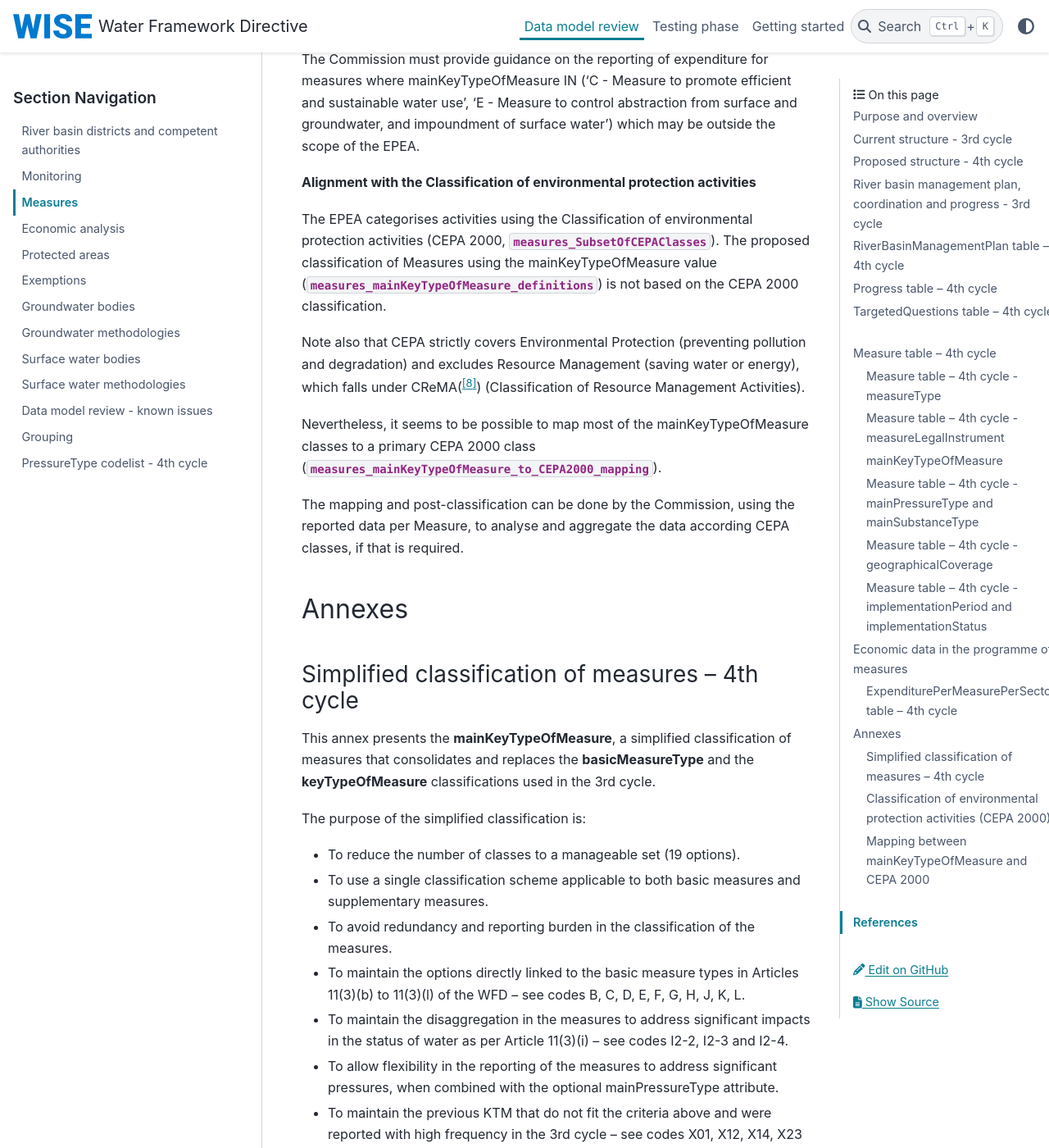
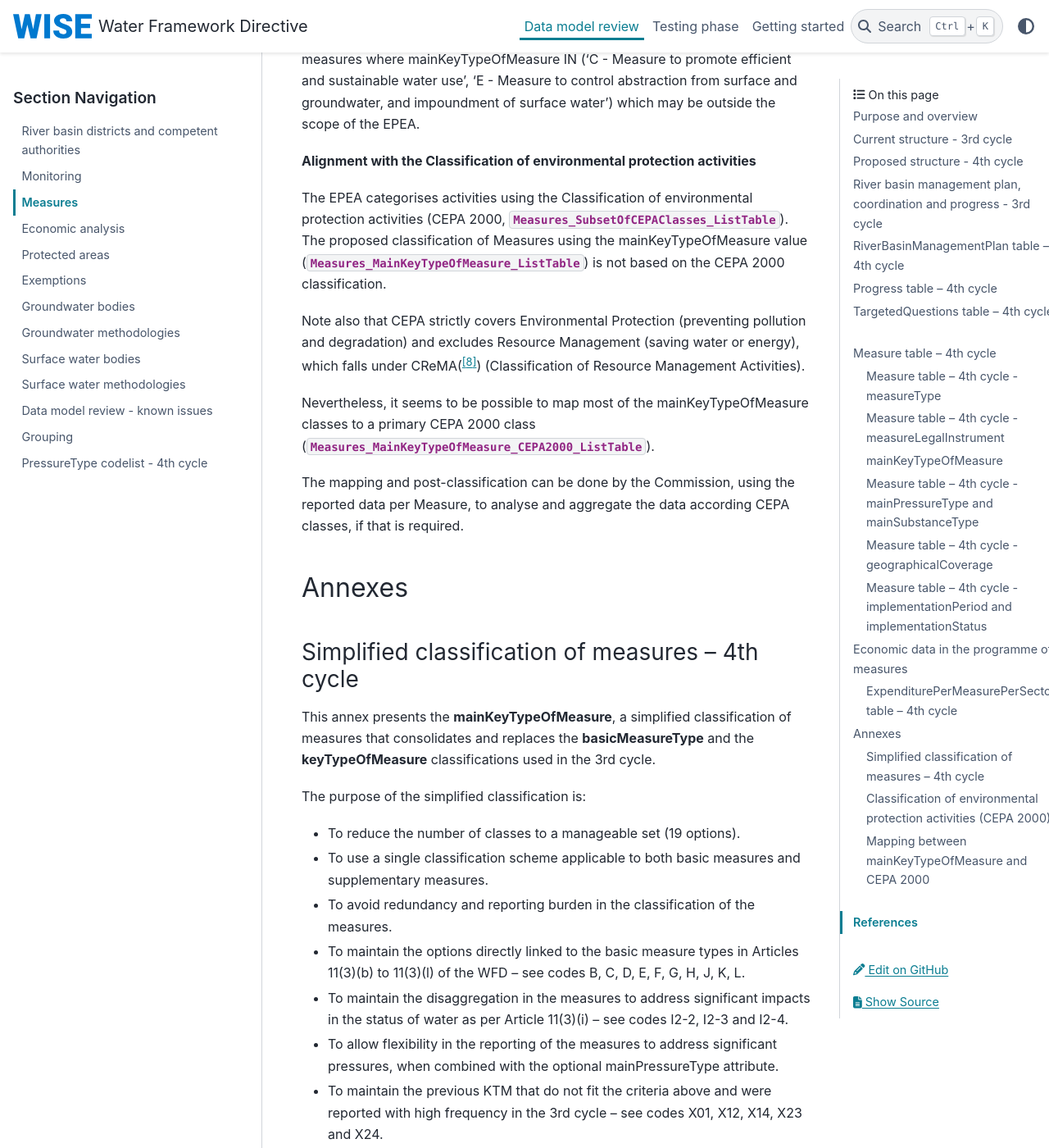
Before and after one commit to eeadata/WISE.WFD.Documentation, a Sphinx documentation site: the page built from docs/DataModelReview/WFDMeasures.md, in a window 1280 px wide and 1400 px high, scrolled down 16797 px. Shown: the whole window at 82% size. Built offline with Sphinx 7.4.7 and the PyData theme 0.15.4, drawn with Linux system fonts in a browser that asks for light colours; some of the changed text lies outside the part shown.

Commit message:
Docs: Rename :name: tags of external figures/tables and update cross-references to match filenames

```diff
--- a/docs/DataModelReview/WFDMeasures.md
+++ b/docs/DataModelReview/WFDMeasures.md
@@ -250,7 +250,7 @@ is now eliminated because it did not convey relevant information.
 ### mainKeyTypeOfMeasure
 
 The **mainKeyTypeOfMeasure** attribute contains the classification to be used for both basic and
-supplementary measures (see {numref}`measures_mainKeyTypeOfMeasure_definitions`).
+supplementary measures (see {numref}`Measures_MainKeyTypeOfMeasure_ListTable`).
 It simplifies, consolidates and replaces both the basicMeasureType and the keyTypeOfMeasure
 classifications used in the 2nd and 3rd cycles.
 
@@ -565,16 +566,16 @@ water') which may be outside the scope of the EPEA.
 **Alignment with the Classification of environmental protection activities**
 
 The EPEA categorises activities using the Classification of environmental protection activities
-(CEPA 2000, {numref}`measures_SubsetOfCEPAClasses`).
+(CEPA 2000, {numref}`Measures_SubsetOfCEPAClasses_ListTable`).
 The proposed classification of Measures using the mainKeyTypeOfMeasure value
-({numref}`measures_mainKeyTypeOfMeasure_definitions`) is not based on the CEPA 2000 classification.
+({numref}`Measures_MainKeyTypeOfMeasure_ListTable`) is not based on the CEPA 2000 classification.
 
 Note also that CEPA strictly covers Environmental Protection (preventing pollution and degradation)
 and excludes Resource Management (saving water or energy), which falls under CReMA([^CReMA])
 (Classification of Resource Management Activities).
 
 Nevertheless, it seems to be possible to map most of the mainKeyTypeOfMeasure classes to a primary
-CEPA 2000 class ({numref}`measures_mainKeyTypeOfMeasure_to_CEPA2000_mapping`).
+CEPA 2000 class ({numref}`Measures_MainKeyTypeOfMeasure_CEPA2000_ListTable`).
 
 The mapping and post-classification can be done by the Commission, using the reported data per
 Measure, to analyse and aggregate the data according CEPA classes, if that is required.
@@ -602,7 +603,7 @@ The purpose of the simplified classification is:
 * To maintain the previous KTM that do not fit the criteria above and were reported with high
   frequency in the 3rd cycle – see codes X01, X12, X14, X23 and X24.
 
-{numref}`measures_MappingmainKeyTypeOfMeasure` aligns the **mainKeyTypeOfMeasure** with the
+{numref}`Measures_MappingMainKeyTypeOfMeasure_ListTable` aligns the **mainKeyTypeOfMeasure** with the
 previous separate classification
 schemes. It supports MS in the migration to the single simplified codelist to be used in the
 **mainKeyTypeOfMeasure** attribute in the 4th cycle of reporting.
```
Also changed, not shown: other parts of docs/DataModelReview/WFDMeasures.md (+7 -6 lines), 4 other files.
